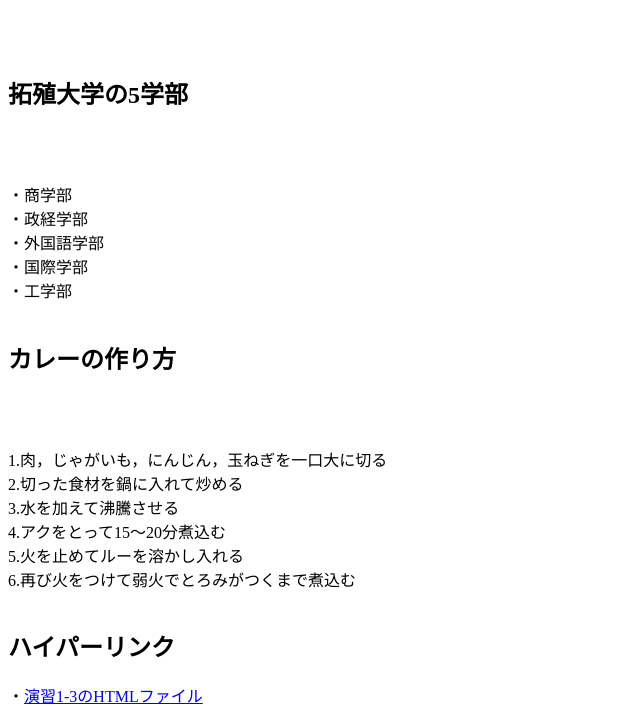
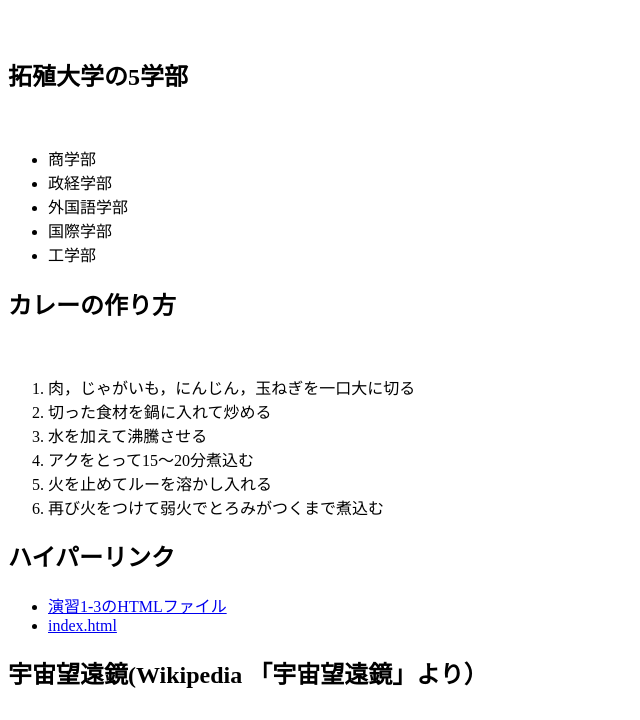
Before and after one commit to G284712022/medialabo, a plain HTML site: page practice-html/elements.html in a window 1280 px wide. Shown: the part 70-790 px from the top of the page, without its empty margins (0-640 px from the left). Drawn offline with Linux system fonts and the light colour scheme.

Commit message:
演習1-4

```diff
--- a/practice-html/elements.html
+++ b/practice-html/elements.html
@@ -5,24 +5,30 @@
     <title>演習1-4: HTMLのさまざまな要素</title>
   </head>
   <body>
-	<h1>演習1-4: HTMLのさまざまな要素</h1><br><br>
-		<h2>拓殖大学の5学部</h2><br><br>
-			<p>・商学部<br>
-			・政経学部<br>
-			・外国語学部<br>
-			・国際学部<br>
-			・工学部<br><br></p>
-		<h2>カレーの作り方</h2><br><br>
-			<p>1.肉，じゃがいも，にんじん，玉ねぎを一口大に切る<br>
-			2.切った食材を鍋に入れて炒める<br>
-			3.水を加えて沸騰させる<br>
-			4.アクをとって15〜20分煮込む<br>
-			5.火を止めてルーを溶かし入れる<br>
-			6.再び火をつけて弱火でとろみがつくまで煮込む<br><br></p>
+	<h1>演習1-4: HTMLのさまざまな要素</h1><br>
+		<h2>拓殖大学の5学部</h2><br>
+			<ul>
+				<li>商学部</li>
+				<li>政経学部</li>
+				<li>外国語学部</li>
+				<li>国際学部</li>
+				<li>工学部</li>
+			</ul>
+		<h2>カレーの作り方</h2><br>
+		<ol>
+			<li>肉，じゃがいも，にんじん，玉ねぎを一口大に切る</li>
+			<li>切った食材を鍋に入れて炒める</li>
+			<li>水を加えて沸騰させる</li>
+			<li>アクをとって15〜20分煮込む</li>
+			<li>火を止めてルーを溶かし入れる</li>
+			<li>再び火をつけて弱火でとろみがつくまで煮込む</li>
+		</ol>
 		<h2>ハイパーリンク</h2>
-			<p>・<a href="https://g284712022.github.io/medialabo/practice-html/structure.html" title="演習1-3" target="_blank">演習1-3のHTMLファイル</a></p>
-			<p>・<a href="https://g284712022.github.io/medialabo/" title="index.html" target="_blank">index.html</a><br><br></p>
-		<h2>宇宙望遠鏡(Wikipedia 「宇宙望遠鏡」より）</h2><br><br>
+		<ul>
+			<li><a href="https://g284712022.github.io/medialabo/practice-html/structure.html" title="演習1-3" target="_blank">演習1-3のHTMLファイル</a></li>
+			<li><a href="https://g284712022.github.io/medialabo/" title="index.html" target="_blank">index.html</a></li>
+		</ul>
+		<h2>宇宙望遠鏡(Wikipedia 「宇宙望遠鏡」より）</h2><br>
 		<p>
 			<dl>
 				<dt>ハッブル宇宙望遠鏡</dt>
```
